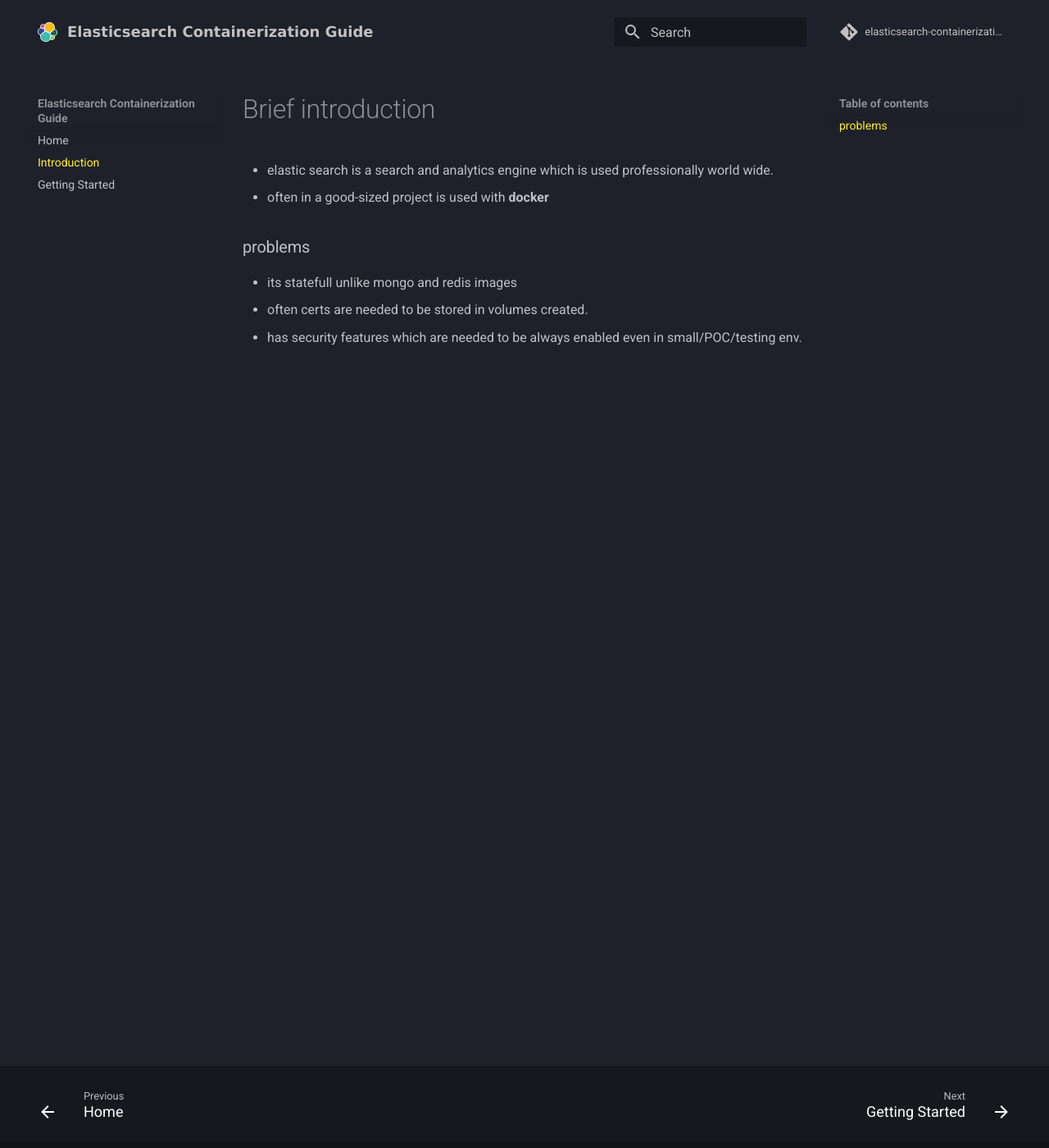
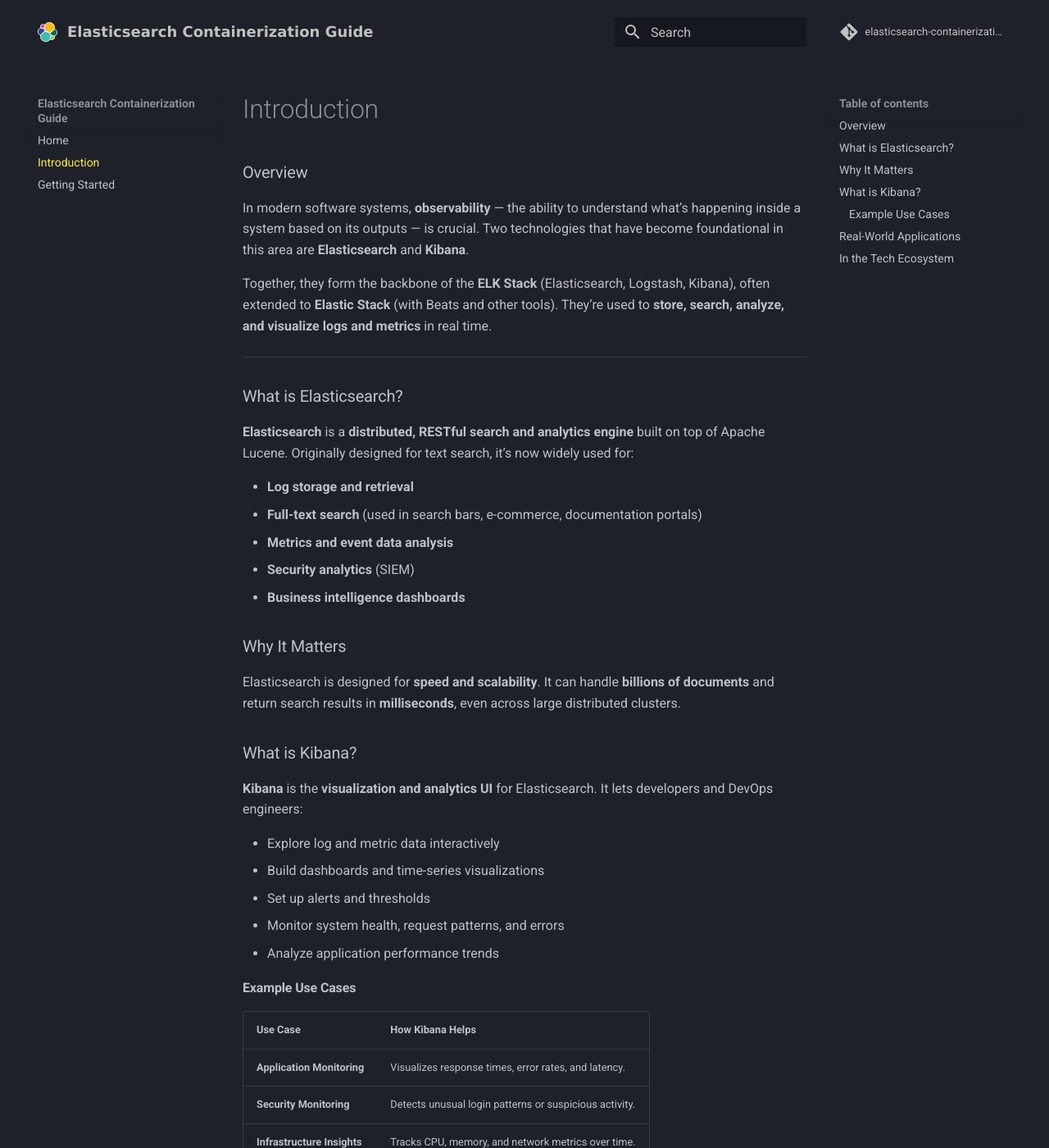
Before and after one commit to Snehal-Pradhan/elasticsearch-containerization-guide, an MkDocs documentation site: the page built from docs/introduction.md, in a window 1280 px wide and 1400 px high. Shown: the whole window at 82% size. Built offline with MkDocs 1.6.1 and Material for MkDocs 9.7.7, drawn with Linux system fonts in a browser that asks for light colours; comment, search, counter and statistics services are not loaded; some of the changed text lies outside the part shown.

Commit message:
added an introduction

```diff
--- a/docs/introduction.md
+++ b/docs/introduction.md
@@ -1,7 +1,72 @@
-# Brief introduction
-- elastic search is a search and analytics engine which is used professionally world wide.
-- often in a good-sized project is used with **docker**
-### problems
-- its statefull unlike mongo and redis images
-- often certs are needed to be stored in volumes created.
-- has security features which are needed to be always enabled even in small/POC/testing env.
+
+# Introduction
+
+### Overview
+
+In modern software systems, **observability** — the ability to understand what’s happening inside a system based on its outputs — is crucial.
+Two technologies that have become foundational in this area are **Elasticsearch** and **Kibana**.
+
+Together, they form the backbone of the **ELK Stack** (Elasticsearch, Logstash, Kibana), often extended to **Elastic Stack** (with Beats and other tools).
+They’re used to **store, search, analyze, and visualize logs and metrics** in real time.
+
+---
+### What is Elasticsearch?
+
+**Elasticsearch** is a **distributed, RESTful search and analytics engine** built on top of Apache Lucene.
+Originally designed for text search, it’s now widely used for:
+
+* **Log storage and retrieval**
+* **Full-text search** (used in search bars, e-commerce, documentation portals)
+* **Metrics and event data analysis**
+* **Security analytics** (SIEM)
+* **Business intelligence dashboards**
+
+### Why It Matters
+
+Elasticsearch is designed for **speed and scalability**.
+It can handle **billions of documents** and return search results in **milliseconds**, even across large distributed clusters.
+
+### What is Kibana?
+
+**Kibana** is the **visualization and analytics UI** for Elasticsearch.
+It lets developers and DevOps engineers:
+
+* Explore log and metric data interactively
+* Build dashboards and time-series visualizations
+* Set up alerts and thresholds
+* Monitor system health, request patterns, and errors
+* Analyze application performance trends
+
+####  Example Use Cases
+
+| Use Case                    | How Kibana Helps                                       |
+| --------------------------- | ------------------------------------------------------ |
+| **Application Monitoring**  | Visualizes response times, error rates, and latency.   |
+| **Security Monitoring**     | Detects unusual login patterns or suspicious activity. |
+| **Infrastructure Insights** | Tracks CPU, memory, and network metrics over time.     |
+
+---
+
+### Real-World Applications
+
+| Industry           | Example Use Case                                                        |
+| ------------------ | ----------------------------------------------------------------------- |
+| **E-commerce**     | Searching products, tracking transactions, analyzing customer behavior. |
+| **FinTech**        | Real-time fraud detection, transaction monitoring.                      |
+| **Cloud & DevOps** | Infrastructure and log monitoring in Kubernetes or Docker Swarm.        |
+| **Cybersecurity**  | SIEM systems using Elastic Stack to detect and respond to threats.      |
+
+---
+
+### In the Tech Ecosystem
+
+Elasticsearch and Kibana have become **core components** in the broader **observability and DevOps ecosystem**, integrating with tools like:
+
+* **Prometheus & Grafana** (for metrics)
+* **Fluentd / Filebeat / Logstash** (for log ingestion)
+* **OpenTelemetry** (for tracing)
+* **AWS OpenSearch** (Elasticsearch-compatible service)
+
+They play a vital role in building **resilient, data-driven operations** across all modern infrastructures.
+
+---
```
Also changed, not shown: docs/gettingStarted.md (+3 -1 lines).
